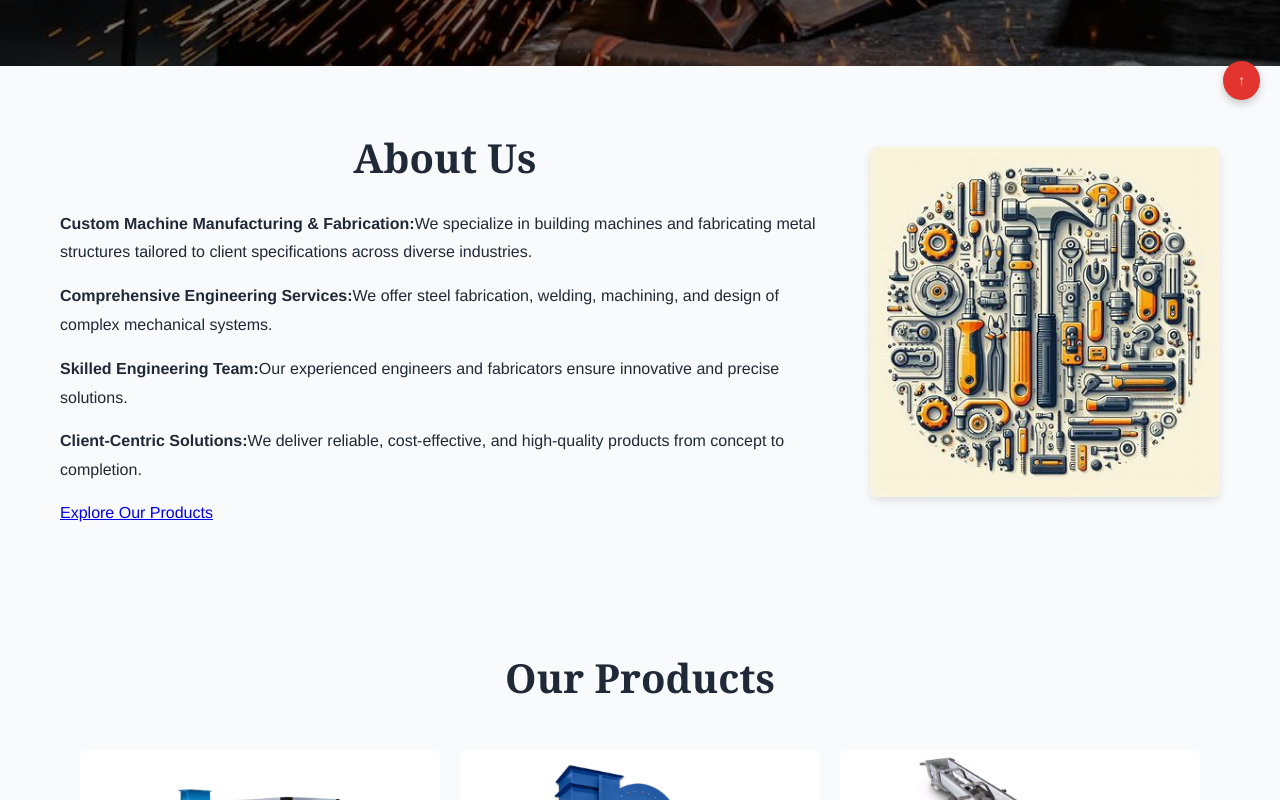
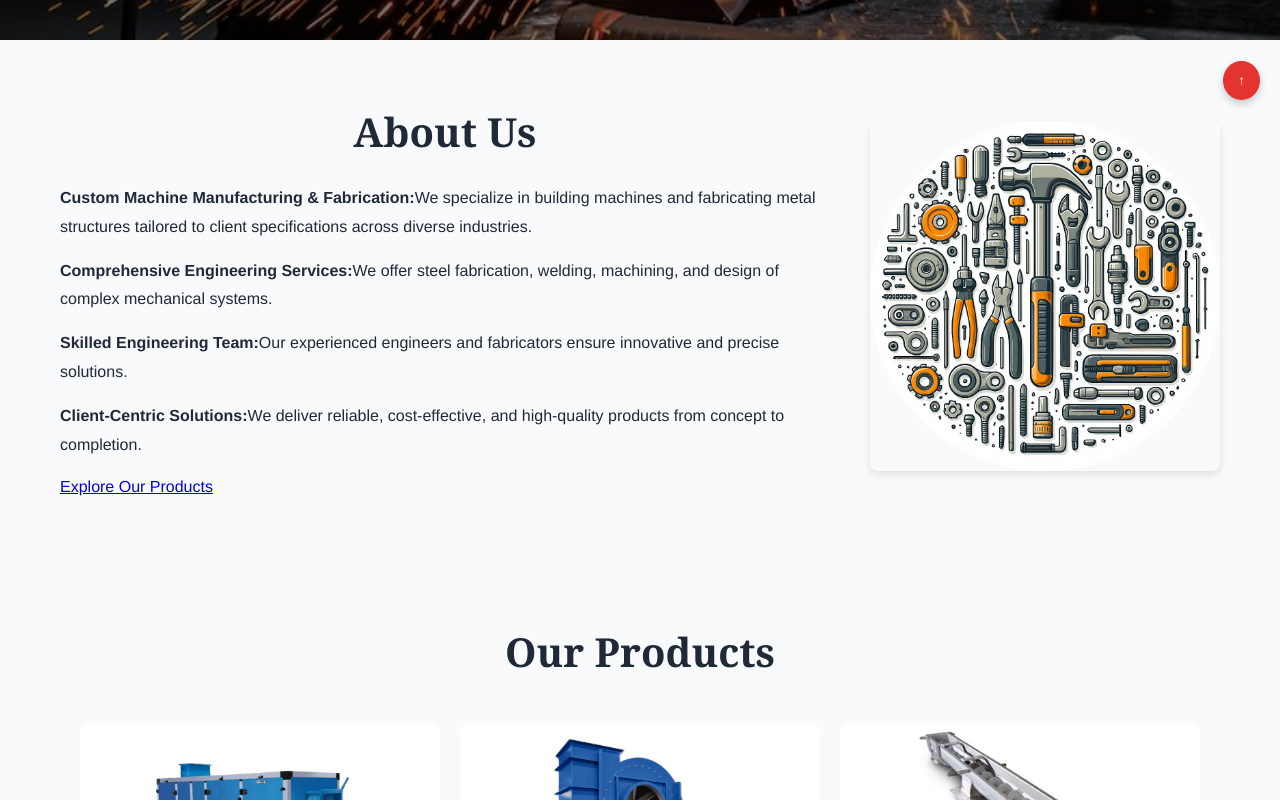
Before and after one commit to GautamMahto/RajaFabricators, a React (Create React App) app: page / in a window 1280 px wide. Shown: the part 680-1480 px from the top of the page. Built offline with nearby package versions, Linux system fonts and the light colour scheme.

Commit message:
Changes done in the About.png file

```diff
--- a/email_sender.js
+++ b/email_sender.js
@@ -85,9 +85,5 @@ app.post("/send-email", async (req, res) => {
   }
 });
 
-<<<<<<< HEAD
 const PORT = process.env.PORT_EMAIL || 5000;
-=======
-const PORT = process.env.PORT || 5000;
->>>>>>> 4965570 (initial commit)
 app.listen(PORT, () => console.log(`Server running on port ${PORT}`));
--- a/public/index.html
+++ b/public/index.html
@@ -24,11 +24,7 @@
       work correctly both with client-side routing and a non-root public URL.
       Learn how to configure a non-root public URL by running `npm run build`.
     -->
-<<<<<<< HEAD
     <title>Raja Fabricators</title>
-=======
-    <title>React App</title>
->>>>>>> 4965570 (initial commit)
   </head>
   <body>
     <noscript>You need to enable JavaScript to run this app.</noscript>
--- a/src/components/About.js
+++ b/src/components/About.js
@@ -42,13 +42,11 @@ const About = ({ isDarkMode }) => {
       <a href="#products">Explore Our Products</a>
     </div>
     <div className="about-image">
-      <img src="about.jpeg" alt="About Us" />
+      <img src="circle_cropped_image.png" alt="About Us" />
     </div>
   </div>
 </section>
 
 );
 };
-
-
 export default About;
--- a/src/styles.css
+++ b/src/styles.css
@@ -1,4 +1,4 @@
-/* Reset and base styles */
+
 * {
   margin: 0;
   padding: 0;
```
Also changed, not shown: public/about_1.png (added), public/circle_cropped_image.png (added).
